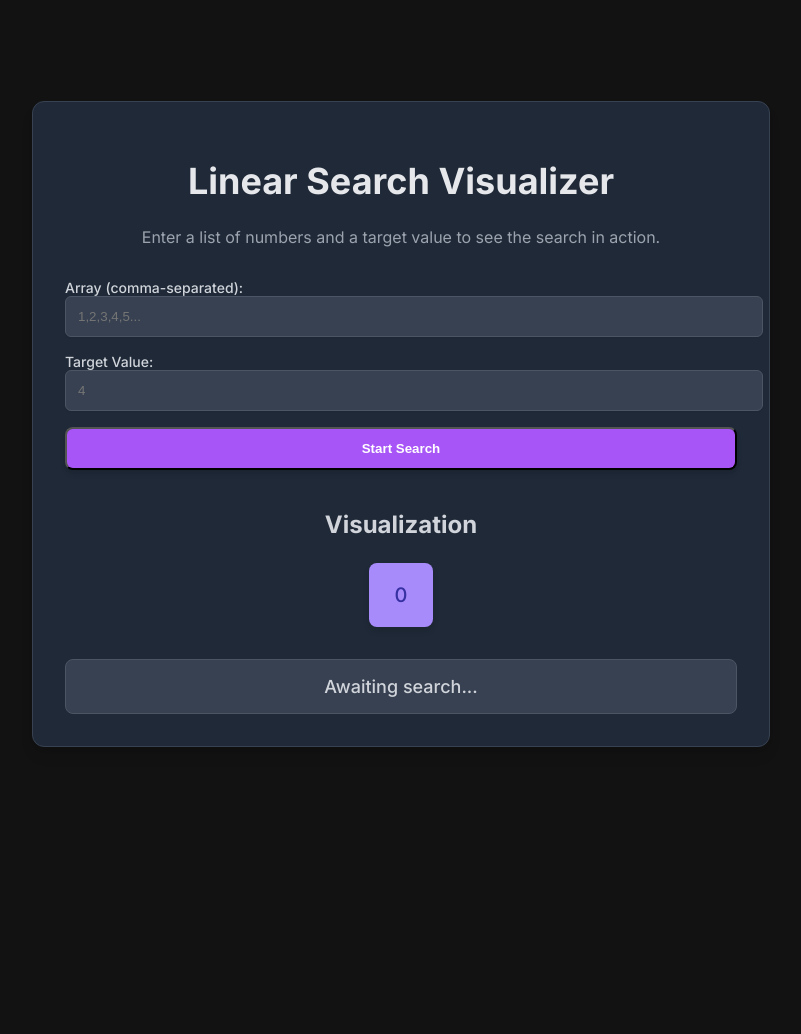
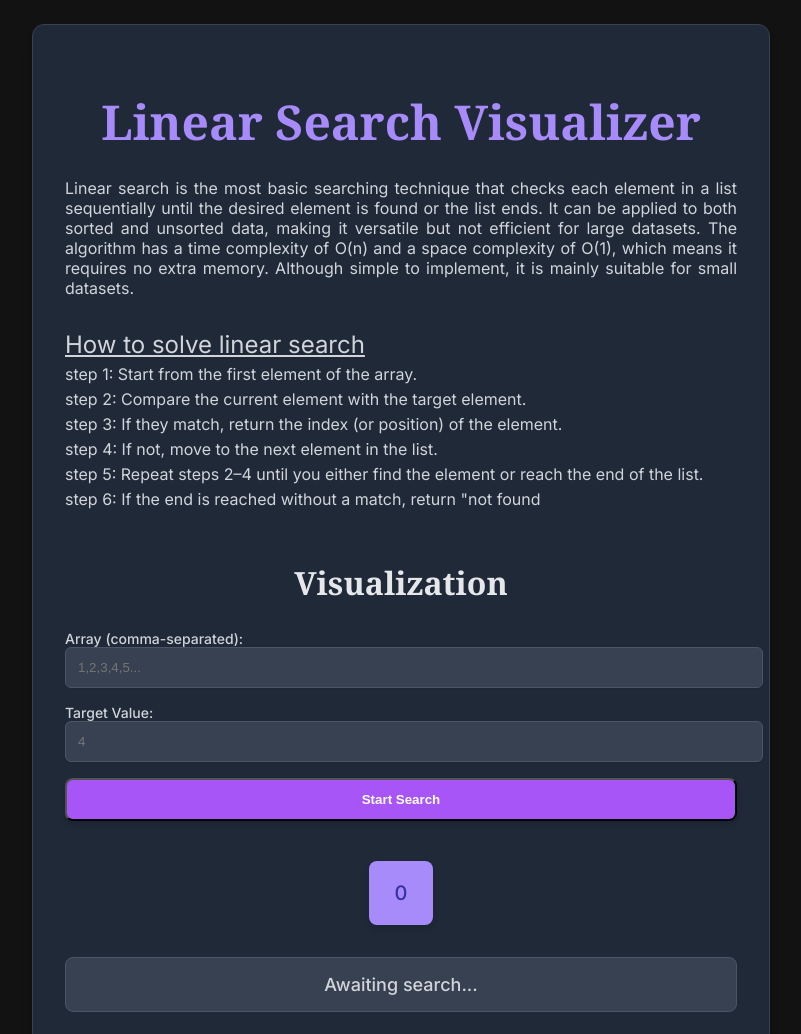
Before and after one commit to adityac7705/DSA-Visual-Lab-Assistant, a plain HTML site: page templates/linear_search.html in a window 1280 px wide. Shown: the top 1034 px of the page, without its empty margins (239-1040 px from the left). Before the commit the page ends 848 px from the top, so only its background shows below. Drawn offline with Linux system fonts and the light colour scheme.

Commit message:
add new template pages in for DSA Studio

```diff
--- a/templates/linear_search.html
+++ b/templates/linear_search.html
@@ -1,11 +1,13 @@
 <!DOCTYPE html>
 <html lang="en">
+
 <head>
     <meta charset="UTF-8">
     <meta name="viewport" content="width=device-width, initial-scale=1.0">
     <title>Linear Search Visualizer</title>
     <style>
         @import url('https://fonts.googleapis.com/css2?family=Inter:wght@400;500;700&display=swap');
+
         body {
             font-family: 'Inter', sans-serif;
             background-color: #121212;
@@ -17,6 +19,7 @@
             min-height: 100vh;
             padding: 1rem;
         }
+
         .container {
             width: 100%;
             max-width: 42rem;
@@ -26,28 +29,35 @@
             box-shadow: 0 10px 15px -3px rgba(0, 0, 0, 0.1), 0 4px 6px -2px rgba(0, 0, 0, 0.05);
             border: 1px solid #374151;
         }
+
         h1 {
-            font-size: 2.25rem;
+            font-size: 3rem;
             font-weight: 700;
             text-align: center;
             margin-bottom: 1.5rem;
+            color: #a78bfa;
+            font-family: Georgia, 'Times New Roman', Times, serif;
         }
+
         p {
             text-align: center;
             color: #9ca3af;
             margin-bottom: 2rem;
         }
+
         .input-group {
             display: flex;
             flex-direction: column;
             gap: 1rem;
         }
+
         label {
             display: block;
             font-size: 0.875rem;
             font-weight: 500;
             color: #d1d5db;
         }
+
         input {
             display: block;
             width: 100%;
@@ -58,11 +68,13 @@
             background-color: #374151;
             color: #d1d5db;
         }
+
         input:focus {
             outline: none;
             border-color: #6366f1;
             box-shadow: 0 0 0 1px #6366f1, 0 0 0 1px rgba(99, 102, 241, 0.5);
         }
+
         .button {
             width: 100%;
             padding: 0.75rem 1rem;
@@ -76,26 +88,31 @@
             transition-duration: 200ms;
             transform-origin: center;
         }
+
         .button:hover {
             background-color: #9333ea;
             transform: scale(1.05);
         }
+
         .visualization-area {
             margin-top: 2.5rem;
         }
+
         .visualization-area h2 {
             font-size: 1.5rem;
             font-weight: 600;
             text-align: center;
-            color: #d1d5db;
+            color: #d9d1db;
             margin-bottom: 1.5rem;
         }
+
         .array-container {
             display: flex;
             flex-wrap: wrap;
             justify-content: center;
             gap: 1rem;
         }
+
         .array-item {
             width: 4rem;
             height: 4rem;
@@ -111,15 +128,18 @@
             background-color: #a78bfa;
             color: #3730a3;
         }
+
         .array-item.checking {
             background-color: #fcd34d;
             transform: scale(1.1);
         }
+
         .array-item.found {
             background-color: #34d399;
             color: white;
             transform: scale(1.1);
         }
+
         .status-message {
             margin-top: 2rem;
             font-size: 1.125rem;
@@ -131,12 +151,45 @@
             background-color: #374151;
             border: 1px solid #4b5563;
         }
+
+        .theory {
+            color: #d1d5db;
+            text-align: justify;
+        }
+        .steps{
+            margin: 5px 0;
+            text-align: justify;
+            color: #d1d5db;
+        }
+        #s1{
+            font-size: 1.5rem;
+            text-decoration: underline;
+        }
+        #heading{
+            text-align: center;
+            font-size: 2rem;
+            font-family: Georgia, 'Times New Roman', Times, serif;
+        }
     </style>
 </head>
+
 <body>
     <div class="container">
         <h1>Linear Search Visualizer</h1>
-        <p>Enter a list of numbers and a target value to see the search in action.</p>
+        <p class="theory">Linear search is the most basic searching technique that checks each element in a list
+            sequentially until the desired element is found or the list ends. It can be applied to both sorted and
+            unsorted data, making it versatile but not efficient for large datasets. The algorithm has a time complexity
+            of O(n) and a space complexity of O(1), which means it requires no extra memory. Although simple to
+            implement, it is mainly suitable for small datasets.</p>
+        <p class="steps" id="s1">How to solve linear search</p>
+        <p class="steps">step 1: Start from the first element of the array.</p>
+        <p class="steps">step 2: Compare the current element with the target element.</p>
+        <p class="steps">step 3: If they match, return the index (or position) of the element.</p>
+        <p class="steps">step 4: If not, move to the next element in the list.</p>
+        <p class="steps">step 5: Repeat steps 2–4 until you either find the element or reach the end of the list.</p>
+        <p class="steps"> step 6: If the end is reached without a match, return "not found</p><br>
+        <h2 id="heading">Visualization</h2>
+
         <div class="input-group">
             <div>
                 <label for="arrayInput">Array (comma-separated):</label>
@@ -151,7 +204,6 @@
             </button>
         </div>
         <div id="visualization" class="visualization-area">
-            <h2>Visualization</h2>
             <div id="arrayContainer" class="array-container">
             </div>
             <div id="statusMessage" class="status-message">
@@ -244,4 +296,5 @@
         });
     </script>
 </body>
+
 </html>
```
Also changed, not shown: templates/explore.html (+23 -11 lines).
